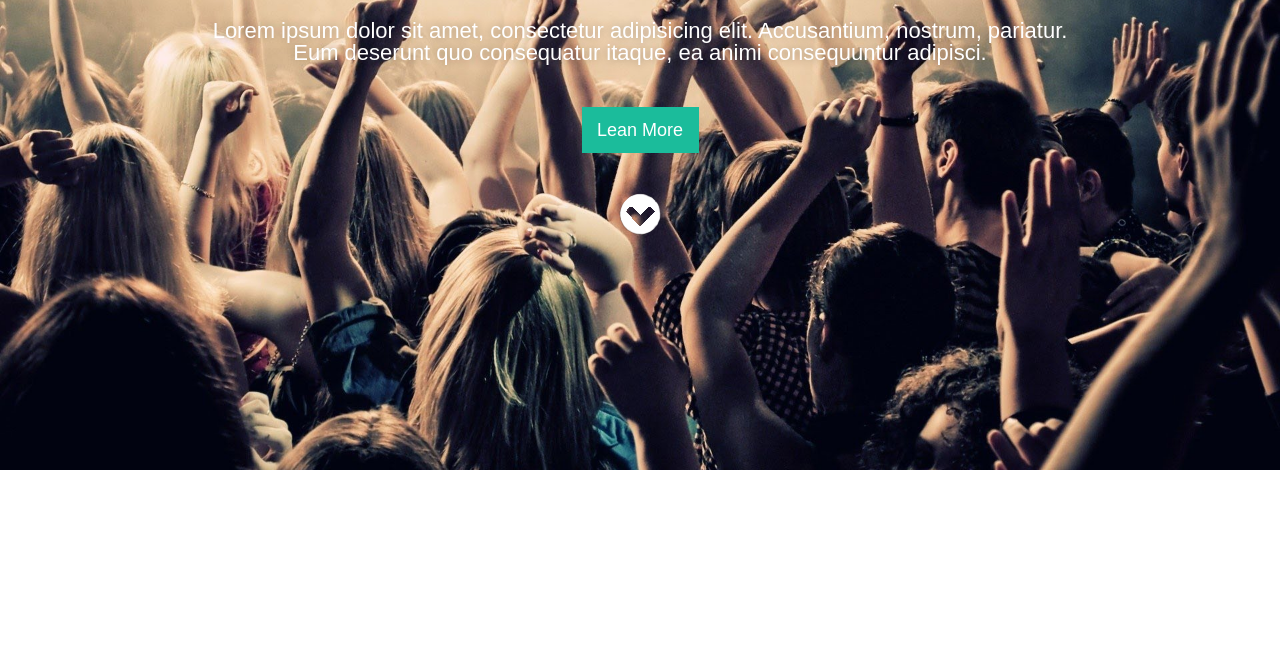
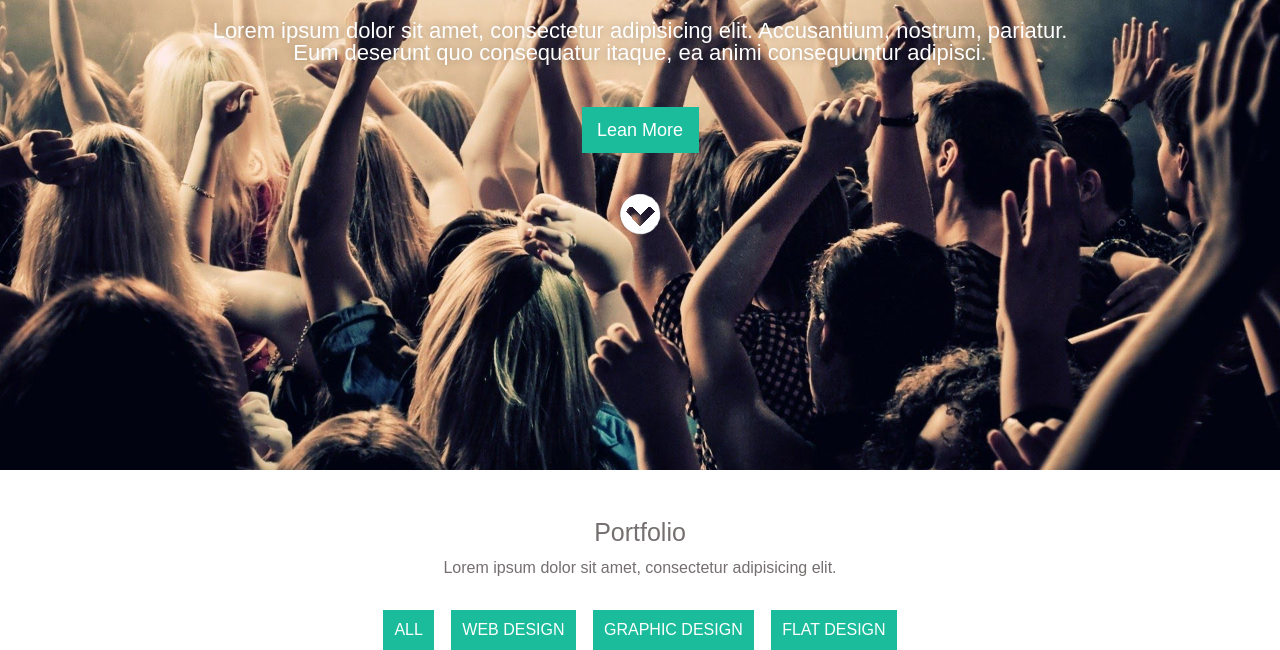
Before and after one commit to tiagoemprego/Mark_Lemo-V2, a website: page frontend/src/index.html in a window 1280 px wide. Shown: the part 250-900 px from the top of the page. Before the commit the page ends 800 px from the top, so only its background shows below. Drawn offline with nearby package versions, Linux system fonts and the light colour scheme; files that its build step writes are made by us from their sources.

Commit message:
criacao da section portfolio

```diff
--- a/frontend/src/index.html
+++ b/frontend/src/index.html
@@ -4,7 +4,7 @@
 	<meta charset="utf-8">
 	<meta http-equiv="X-UA-Compatible" content="IE=edge">
 	 <meta name="viewport" content="width=device-width, user-scalable=no, initial-scale=1.0, maximum-scale=1.0, minimum-scale=1.0">
-	<title>We BuildBrand</title>
+	<title>We Build Brand</title>
 	<link rel="stylesheet" href="css/index.css">
 </head>
 <body>
@@ -50,5 +50,23 @@
 			</div>
 		</div>
 	</section>
+	<section class="portfolio">
+		<div class="interface">
+			<div class="portfolio-h2">
+			<h2>Portfolio</h2>
+			</div>
+			<div class="portfolio-p">
+				<p>Lorem ipsum dolor sit amet, consectetur adipisicing elit.</p>
+			</div>
+			<div class="portfolio-select">
+				<ul>
+					<li>All</li>
+					<li>Web design</li>
+					<li>Graphic design</li>
+					<li>Flat design</li>
+				</ul>
+			</div>
+		</div>
+	</section>
 </body>
 </html>
--- a/frontend/src/sass/header.scss
+++ b/frontend/src/sass/header.scss
@@ -15,9 +15,11 @@
 			padding: 6px 12px;
 			h1{
 				font-size: 20px;
+				color: #757373;
 			}
 			h3{
 				font-size: 14px;
+				color: #756f6f;
 			}
 		}
 	}
@@ -35,10 +37,16 @@
 				height: 36;
 				text-align: center;
 				padding: 10px 0px;
+				&:hover{
+					background-color: #16a086;
+				}
+				&:hover a{
+					color: #ffffff;
+				}
 				a{
 					text-transform: uppercase;
 					text-decoration: none;
-					color: #000000;
+					color: #756f6f;
 				}
 			}
 		}
--- a/frontend/src/sass/highligth.scss
+++ b/frontend/src/sass/highligth.scss
@@ -34,6 +34,9 @@
 		padding: 14px 0;
 		background-color: #1bbc9b;
 		margin-bottom: 40px;
+		&:hover{
+			background-color: #16a086;
+		}
 		a{
 			text-decoration: none;
 			color: #ffffff;
--- a/frontend/src/sass/index.scss
+++ b/frontend/src/sass/index.scss
@@ -1,3 +1,5 @@
 @import 'boot';
 @import 'header';
 @import 'highligth';
+@import 'portfolio';
+@import 'mobile';
--- /dev/null
+++ b/frontend/src/sass/mobile.scss
@@ -0,0 +1,11 @@
+@media screen and (max-width: 800px) {
+    .portfolio-select{
+		ul{
+			li{
+				display: block !important;
+				width: 40%;
+				margin: 10px auto !important;
+			}
+		}
+	}
+}
--- /dev/null
+++ b/frontend/src/sass/portfolio.scss
@@ -0,0 +1,39 @@
+.portfolio{
+	font-family: sans-serif;
+	text-align: center;
+	.portfolio-h2{
+		padding: 50px 0 15px 0;
+		h2{
+			font-size: 25px;
+			font-weight: 400;
+			color: #756f6f;
+		}
+	}
+	.portfolio-p{
+			margin-bottom: 34px;
+			p{
+				color: #756f6f;
+			}
+		}
+	.portfolio-select{
+		ul{
+			text-align: center;
+			li{
+				display: inline-block;
+				background-color: #1bbc9b;
+				padding: 12px 11px;
+				margin-right: 13px;
+				text-transform: uppercase;
+				color: #ffffff;
+				font-size: 16px;
+				cursor: pointer;
+				&:hover{
+				background-color: #16a086;
+			}
+			}
+			li:last-of-type{
+				margin-right: 0px;
+			}
+		}
+	}
+}
```
Also changed, not shown: dist/css/index.css, dist/index.html.
